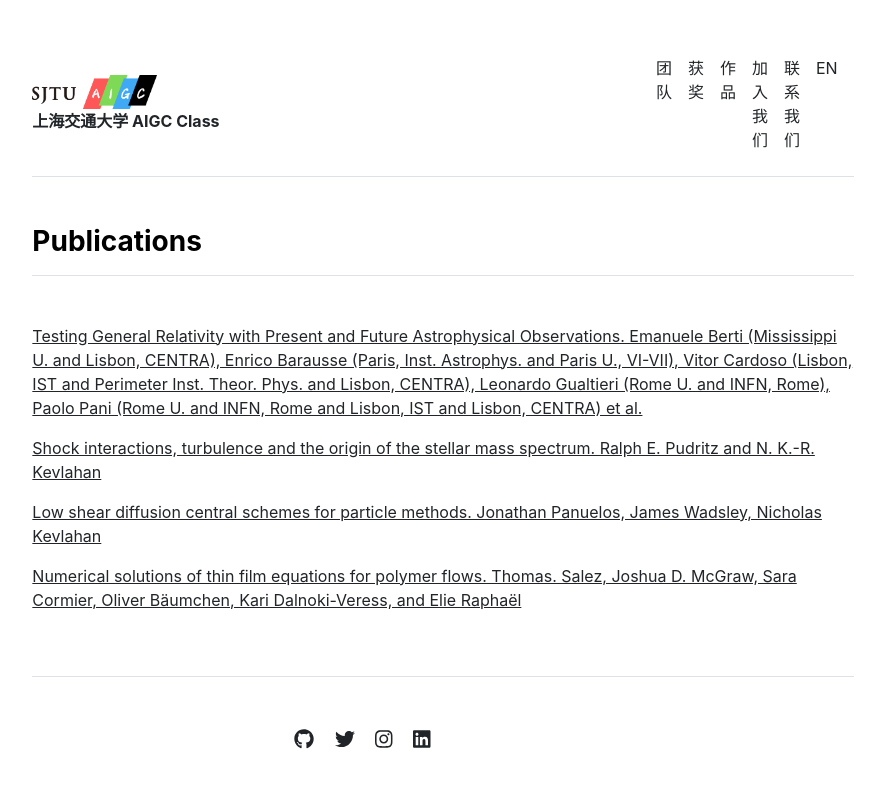
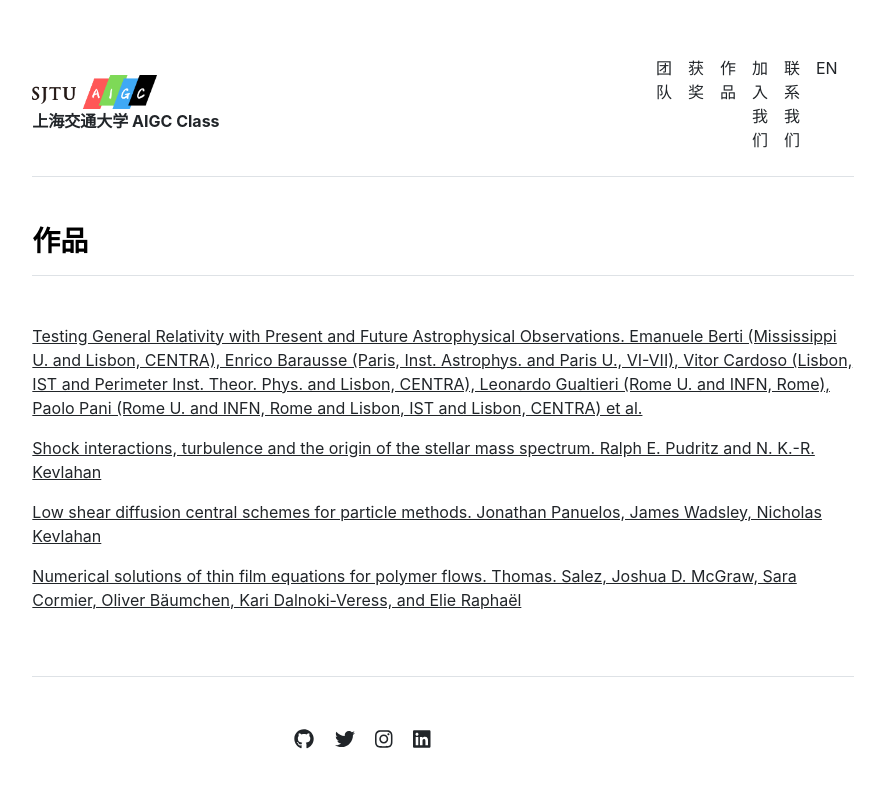
Before and after one commit to SJTU-AIGC/cn, a Jekyll site: the page built from publications.md, in a window 1280 px wide. Shown: the top 788 px of the page, without its empty margins (197-1079 px from the left). Built offline with Jekyll 4.4.1, drawn with Linux system fonts in a browser that asks for light colours.

Commit message:
Update publications.html

```diff
--- a/_includes/publications.html
+++ b/_includes/publications.html
@@ -1,6 +1,6 @@
 <div class="row g-5 mb-5">
   <div>
-    <h3 class="fw-bold border-bottom pb-3 mb-5">Publications</h3>
+    <h3 class="fw-bold border-bottom pb-3 mb-5">作品</h3>
     {% if page.title == "Home" %}
       {% for item in site.data.publications.featured %}
         <p><a href="{{ item.url }}">{{ item.name }}</a></p>
```
